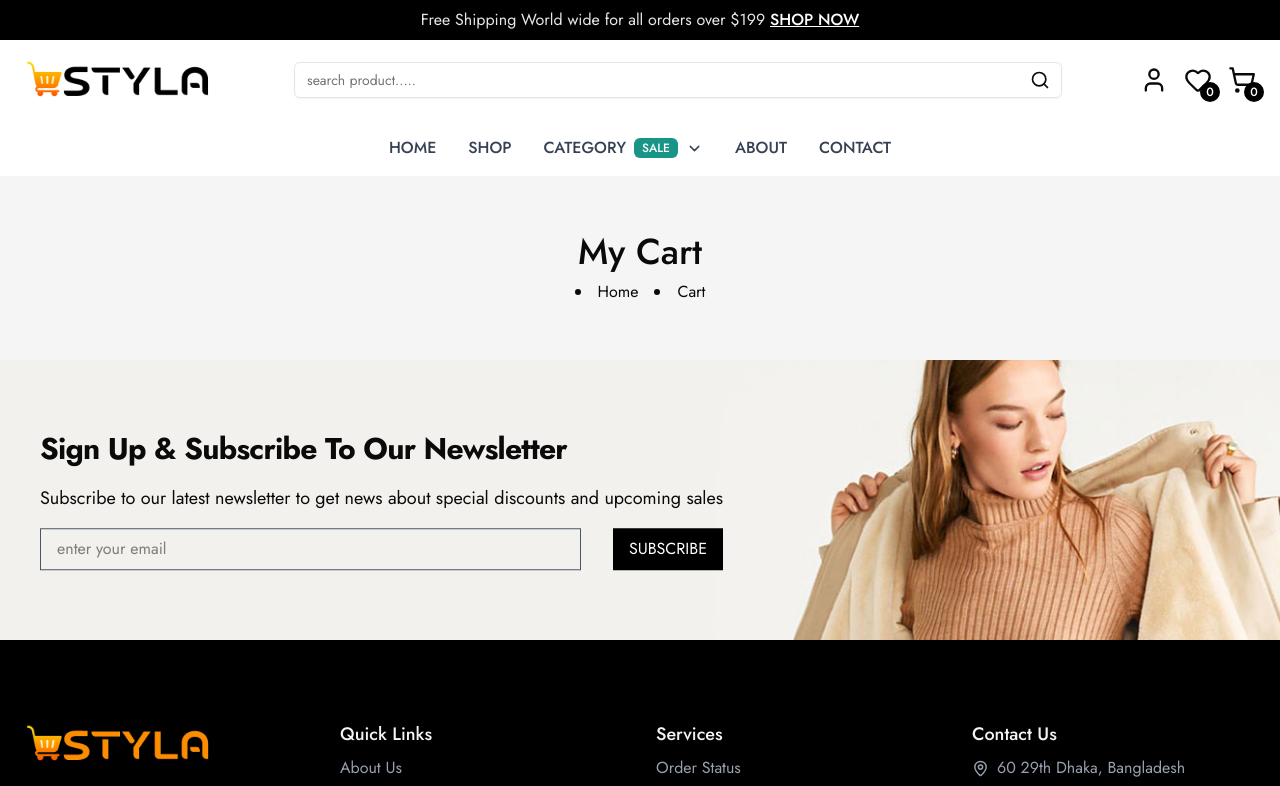
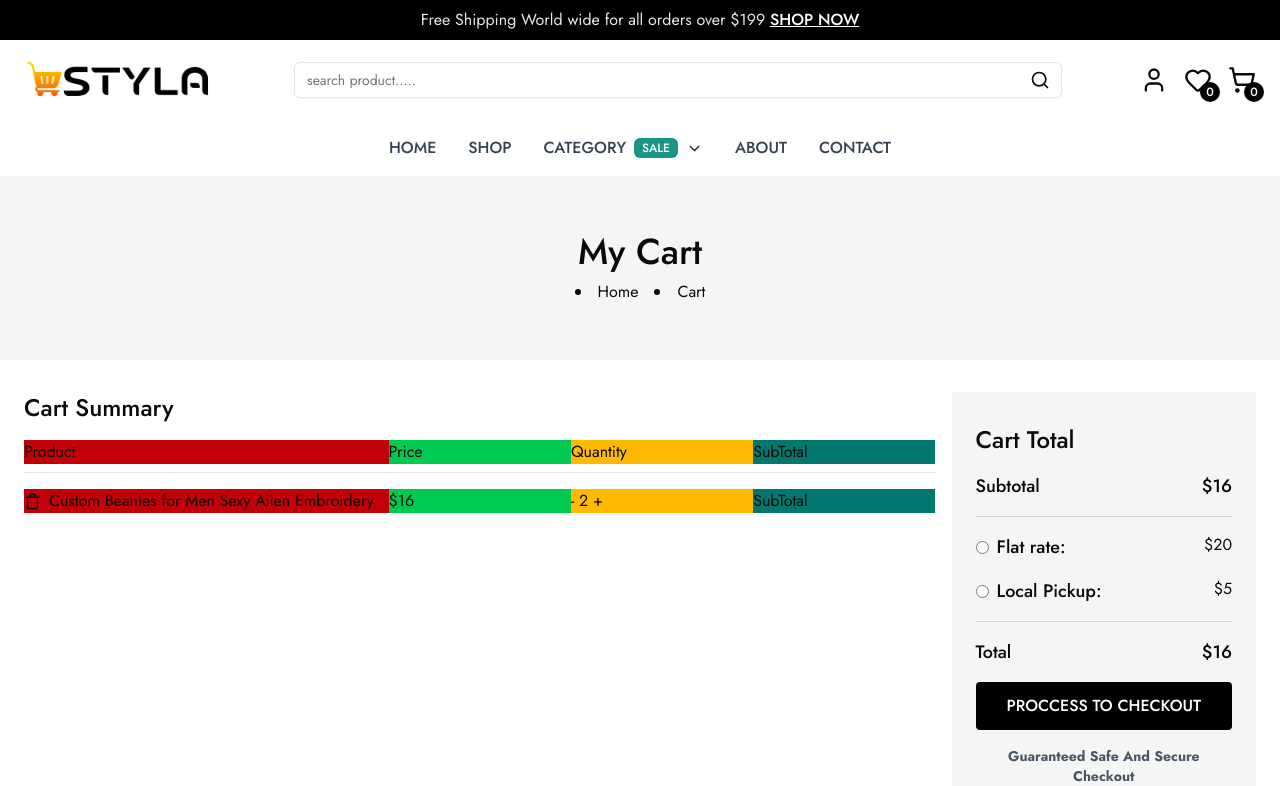
Before and after one commit to MdShahinDev/styla, a Next.js app: page /cart in a window 1280 px wide. Shown: the top 786 px of the page. Built offline with nearby package versions, Linux system fonts and the light colour scheme.

Commit message:
Cart Page

```diff
--- a/src/app/cart/page.tsx
+++ b/src/app/cart/page.tsx
@@ -1,17 +1,74 @@
+"use client"
+import Button from "@/components/customui/Button";
 import PageHeading from "@/components/HomeComponent/PageHeading";
 import Container from "@/components/layout/Container";
-
-const page = () => {
+import paymentsticker from '../../data/others/payment.png';
+import Image from "next/image";
+import useCartStore from "@/store/cartStore";
+import { Trash } from "lucide-react";
+const Page = () => {
+  const cartItem = useCartStore((state) => state.cart);
+  const totalItems = cartItem.reduce((total, item) => total + item.quantity, 0);
   return (
     <div>
       <PageHeading title="My Cart" subtitle="Cart" />
      <Container>
-      <div>
-
+      <div className="flex flex-col lg:flex-row justify-start gap-4 my-8">
+        <div className="cart_product w-full lg:w-3/4 ">
+          <h1 className="text-xl md:text-2xl font-medium">Cart Summary</h1>
+          <div className="product my-4">
+            <div className="table_heading hidden lg:flex border-b pb-2">
+              <p className="w-2/5 bg-red-700">Product</p>
+              <p className="w-1/5 bg-green-500">Price</p>
+              <p className="w-1/5 bg-amber-400">Quantity</p>
+              <p className="w-1/5 bg-teal-700">SubTotal</p>
+            </div>
+            <div className="table_data hidden lg:flex  my-4">
+              <p className="w-2/5 bg-red-700 flex items-center gap-2"><Trash size={17}/> Custom Beanies for Men Sexy Alien Embroidery</p>
+              <p className="w-1/5 bg-green-500">$16</p>
+              <p className="w-1/5 bg-amber-400"><button>-</button> <span>2</span> <button>+</button></p>
+              <p className="w-1/5 bg-teal-700">SubTotal</p>
+            </div>
+          </div>
+        </div>
+        <div className="cart_bill_summery py-8 px-6 bg-[#F5F5F5] w-full lg:w-1/4">
+          <h1 className="text-xl md:text-2xl font-medium">Cart Total</h1>
+          <div className="border-b border-gray-300">
+            <div className="sub_total flex justify-between border-b border-gray-300 pb-4 w-full my-4">
+              <p className="font-medium text-lg">Subtotal</p>
+              <p className="font-medium text-lg">$16</p>
+            </div>
+            <div className="shipping_method">
+              <div className="flat_rate flex justify-between w-full my-4">
+                <label  className="flex items-center gap-2 font-medium text-lg">
+                  <input type="radio" />
+                  Flat rate:
+                </label>
+                <p>$20</p>
+              </div>
+              <div className="local_pickup flat_rate flex justify-between w-full my-4">
+                <label className="flex items-center gap-2 font-medium text-lg">
+                  <input type="radio" />
+                  Local Pickup:
+                </label>
+                <p>$5</p>
+              </div>
+            </div>
+          </div>
+          <div>
+            <div className="total flex justify-between w-full my-4">
+              <p className="font-medium text-lg">Total</p>
+              <p className="font-medium text-lg">$16</p>
+            </div>
+            <Button className="bg-black w-full text-white font-medium uppercase">Proccess to checkout</Button>
+            <p  className="text-sm font-bold mt-4 text-center text-gray-600">Guaranteed Safe And Secure Checkout</p>
+            <Image src={paymentsticker} alt="Payment Sticker" className="my-2"/>
+          </div>
+        </div>
       </div>
      </Container>
     </div>
   );
 };
 
-export default page;
+export default Page;
```
